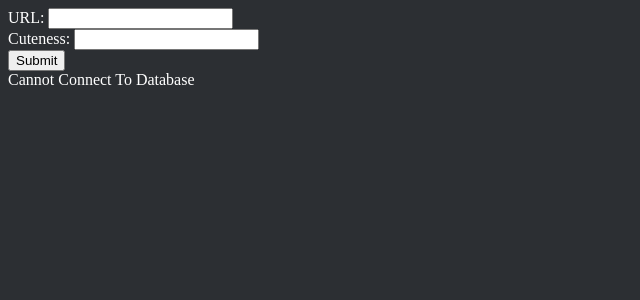
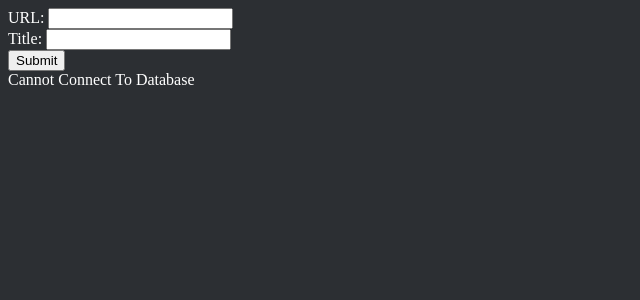
Before and after one commit to Haz001/CatImgDB, a PHP site: page / in a window 1280 px wide. Shown: the top 300 px of the page, without its empty margins (0-640 px from the left). Run offline with PHP 8.4, Linux system fonts and the light colour scheme.

Commit message:
Added more data to each image
Images now have Cute and Not Cute values, they also have a title.

```diff
--- a/src/index.php
+++ b/src/index.php
@@ -8,7 +8,7 @@
 <body>
 <form action="index.php" method="post">
 URL: <input type="text" name="url"><br>
-Cuteness: <input type="number" name="cuteness"><br>
+Title: <input type="text" name="title"><br>
 <input type="submit">
 </form>
 <?php
@@ -17,8 +17,11 @@ $cute = 0;
 $posting = false;
 if ($_SERVER["REQUEST_METHOD"] == "POST") {
 	$posting = true;
+	$uid = uniqid("cat");
 	$url = test_input($_POST["url"]);
-	$cute = test_input($_POST["cuteness"]);
+	$title = test_input($_POST["title"]);
+	$cute = 0;
+	$notcute = 0;
 }
 $servername = "localhost";
 $spwd = fopen("index.php.pwd", "r") or die("Cannot Connect To Database");
@@ -49,7 +52,7 @@ if($posting)
 		echo "<script>var result = \"URL already in DB\";</script>";
 	}else
 	{
-		$sql = "INSERT INTO catimg VALUES ('".$url."',".$cute.")";
+		$sql = "INSERT INTO catimg VALUES ('" .$uid. "','" .$url. "','" .$title. "'," .$cute. ",".$notcute.")";
 		if ($conn->query($sql) === TRUE)
 		{
 			echo "New record created successfully";
@@ -69,7 +72,7 @@ if ($result->num_rows > 0)
   // output data of each row
   echo "<script>\nimglst=[\n";
   while($row = $result->fetch_assoc()) {
-    echo "{url: \"".$row["url"]."\",cute: " . $row["cuteness"]."},\n";
+    echo "{url: \"".$row["url"]."\",title:\"".$row["title"]."\",cute: " . $row["cute"]."},\n";
   }
   echo "];</script>";
 }else
@@ -109,7 +112,7 @@ for (var j = 0;j < imglst.length;j++)
 {
   await sleep(100);
   var i = imglst.length - (j+1);
-  document.getElementById("grid").innerHTML += "<div class=\"img\"><img src="+imglst[i].url+"><div class=\"opt\"><span>Title</span><br/><span><a href='#'>↑</a>"+imglst[i].cute+"<a href='#'>↓</a><br/></span></div></div>";
+  document.getElementById("grid").innerHTML += "<div class=\"img\"><img src="+imglst[i].url+"><div class=\"opt\"><span>"+imglst[i].title+"</span><br/><span><a href='#'>↑</a>"+imglst[i].cute+"<a href='#'>↓</a><br/></span></div></div>";
   console.log(imglst[i].num);
 }}
 fillgrid();
```
Also changed, not shown: sql.sql (added, +12 -0 lines).
